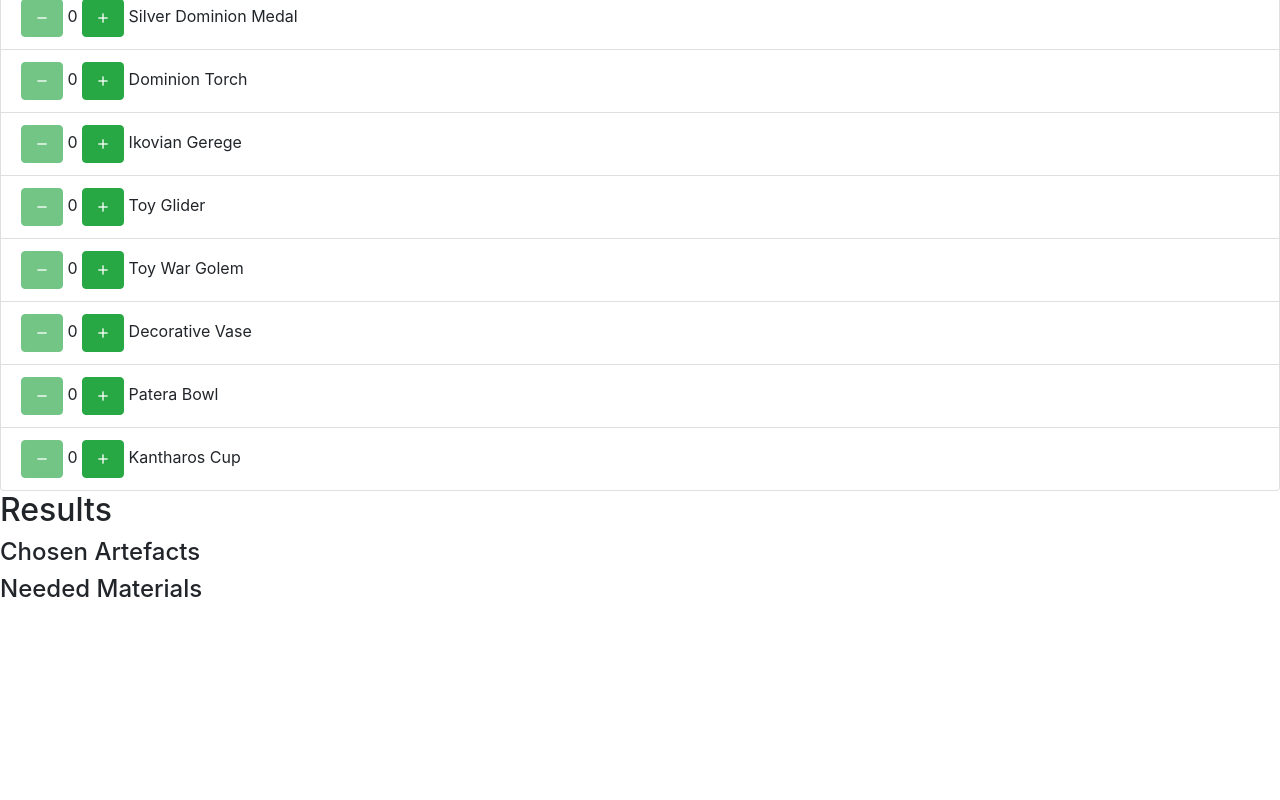
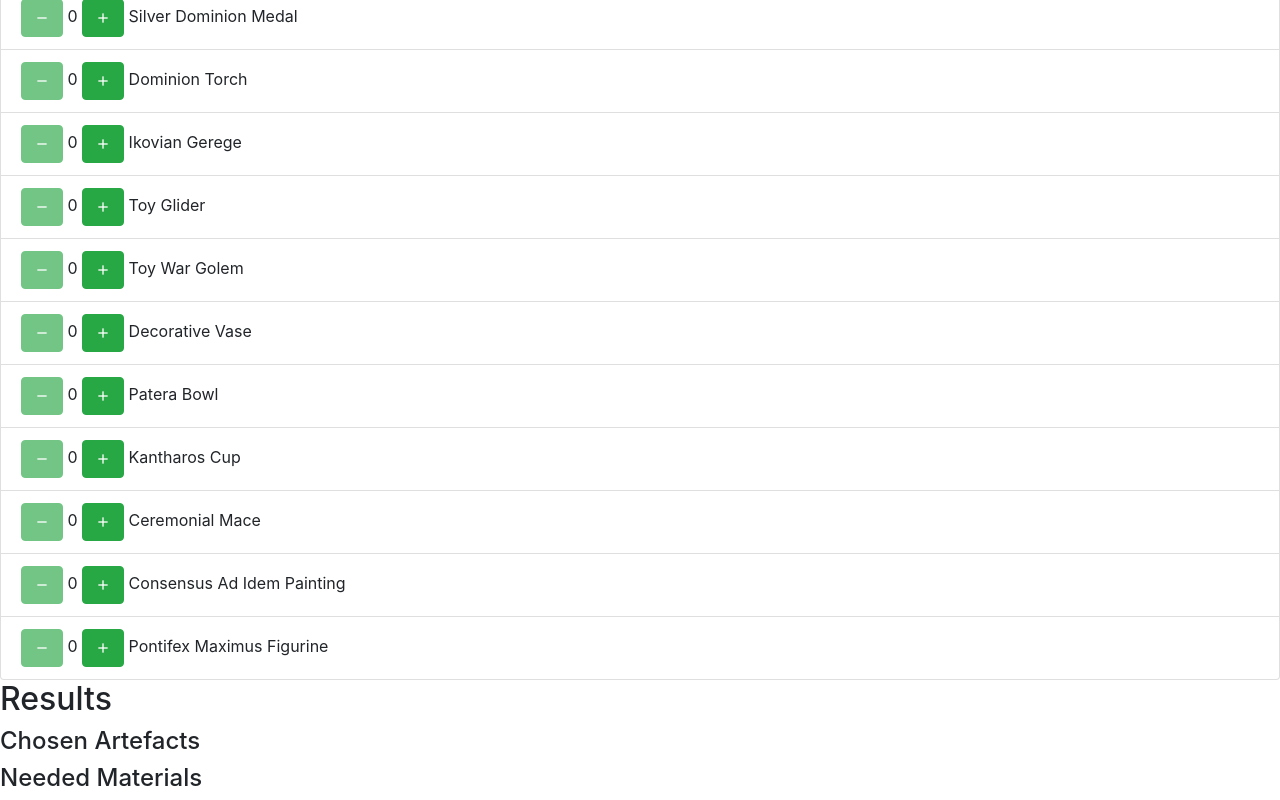
Before and after one commit to mikemicmike/calc, an Angular app: page / in a window 1280 px wide. Shown: the part 2681-3481 px from the top of the page. Before the commit the page ends 3292 px from the top, so only its background shows below. Built offline with nearby package versions, Linux system fonts and the light colour scheme.

Commit message:
added new artefacts

```diff
--- a/src/app/artefacts.ts
+++ b/src/app/artefacts.ts
@@ -843,6 +843,63 @@ const Artefacts = [
     ],
     collections: 2,
     quantity: 0
+  },
+  {
+    label: 'Ceremonial Mace',
+    components: [
+      {
+        type: componentTypes.imperialSteel,
+        quantity: 20
+      },
+      {
+        type: componentTypes.thirdAgeIron,
+        quantity: 20
+      },
+      {
+        type: componentTypes.goldrune,
+        quantity: 28
+      }
+    ],
+    collections: 3,
+    quantity: 0
+  },
+  {
+    label: 'Consensus Ad Idem Painting',
+    components: [
+      {
+        type: componentTypes.whiteOak,
+        quantity: 10
+      },
+      {
+        type: componentTypes.samiteSilk,
+        quantity: 10
+      },
+      {
+        type: componentTypes.tyrianPurple,
+        quantity: 50
+      }
+    ],
+    collections: 3,
+    quantity: 0
+  },
+  {
+    label: 'Pontifex Maximus Figurine',
+    components: [
+      {
+        type: componentTypes.zarosianInsigna,
+        quantity: 24
+      },
+      {
+        type: componentTypes.ancientVis,
+        quantity: 16
+      },
+      {
+        type: componentTypes.goldrune,
+        quantity: 28
+      }
+    ],
+    collections: 3,
+    quantity: 0
   }
 ];
 export { Artefacts };
```
